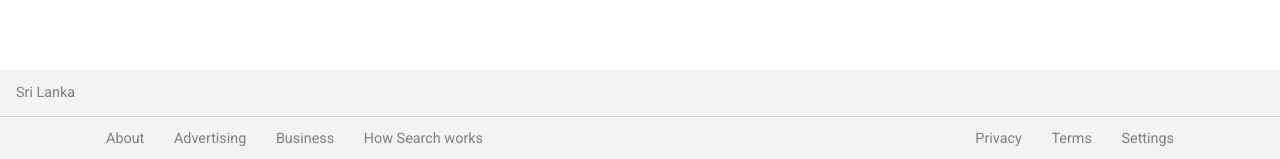
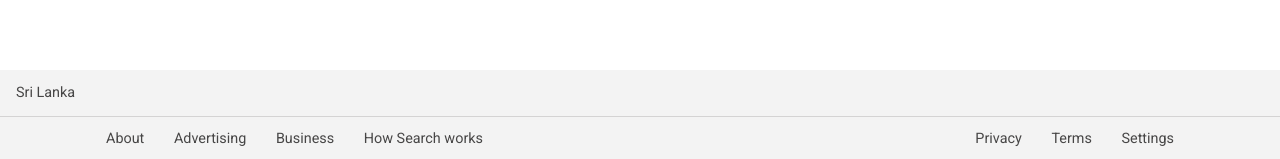
Before and after one commit to my-playground-9466/Google-Design-Clone, a plain HTML site: page index.html in a window 1280 px wide. Shown: the part 638-797 px from the top of the page. Drawn offline with nearby package versions, Linux system fonts and the light colour scheme.

Commit message:
Update footer

```diff
--- a/css/home.css
+++ b/css/home.css
@@ -259,7 +259,7 @@ input:focus{
     position: fixed;
     width: 100%;
     bottom: 0;
-    color: grey;
+    color: rgb(71, 70, 70);
     font-size: 0.9rem;
     background-color: rgb(243, 243, 243);
 }
```
